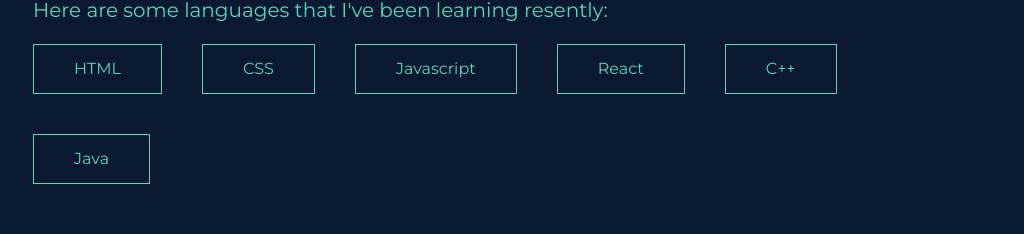
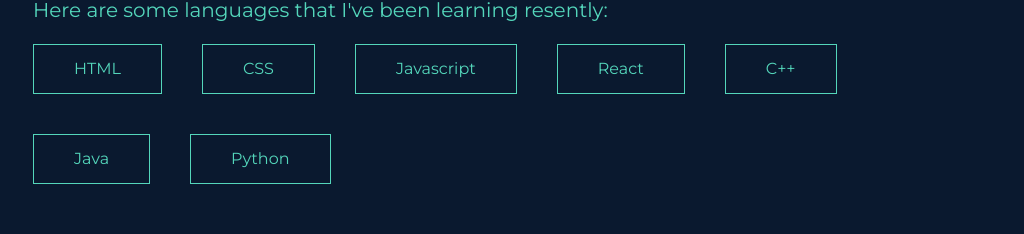
Before and after one commit to Subhadeep-Samanta/portfolio, a React (Create React App) app: page / in a window 1280 px wide. Shown: the part 1420-1654 px from the top of the page, without its empty margins (127-1151 px from the left). Built offline with nearby package versions, Linux system fonts and the light colour scheme; no server answers.

Commit message:
op update

```diff
--- a/src/pages/Home/About.js
+++ b/src/pages/Home/About.js
@@ -2,7 +2,7 @@
 import SectionTitle from "../../components/SectionTitle";
 
 function About() {
-  const skills = ["HTML", "CSS", "Javascript", "React", "C++", "Java"];
+  const skills = ["HTML", "CSS", "Javascript", "React", "C++", "Java","Python"];
   return (
     <div>
       <SectionTitle title="About" />
```
